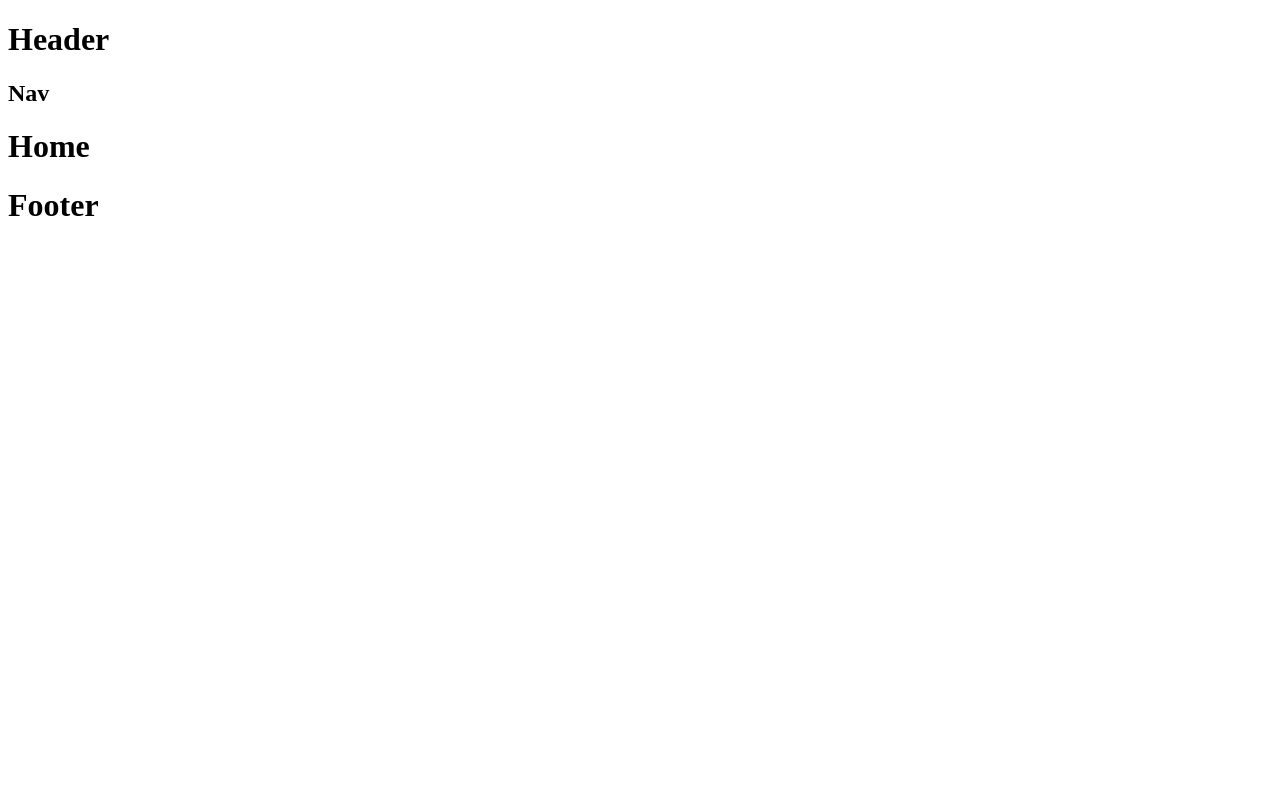
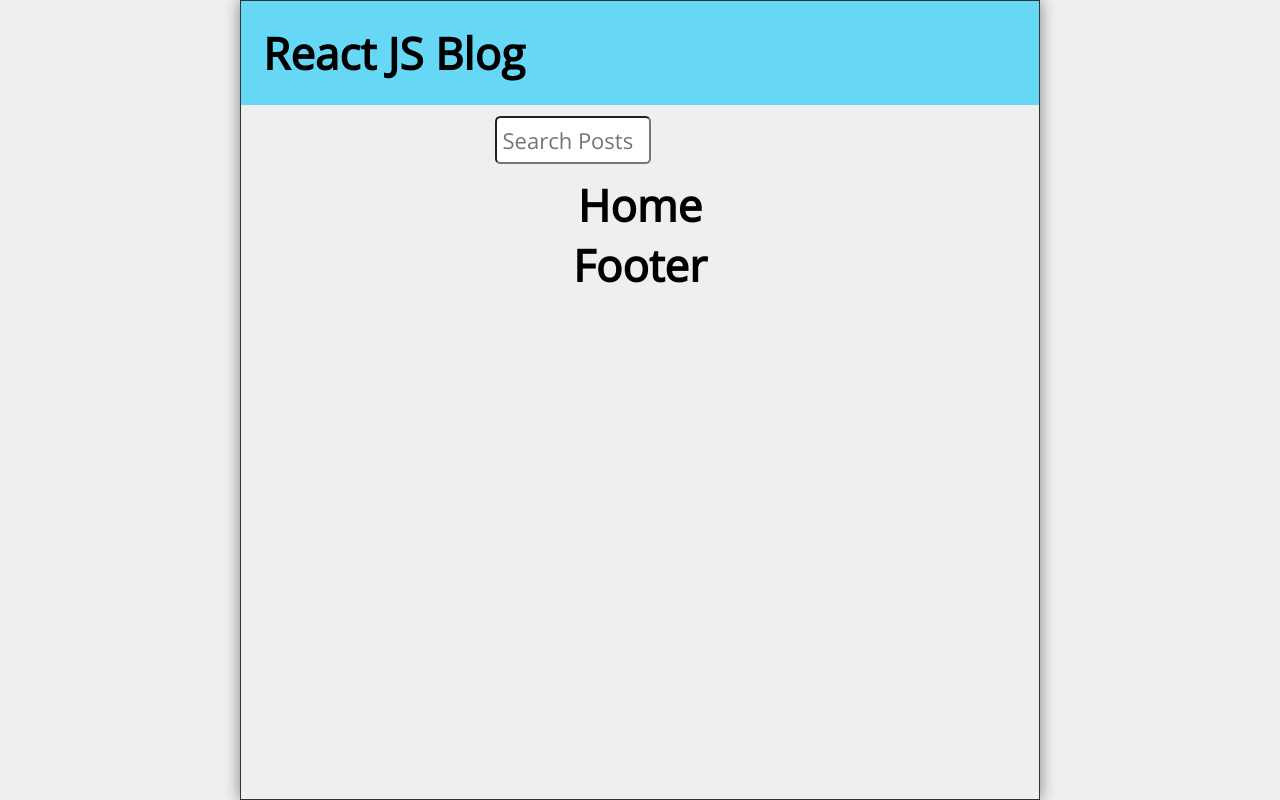
Before and after one commit to AlexisF27/react-router, a React (Create React App) app: page / in a window 1280 px wide. Built offline with nearby package versions, Linux system fonts and the light colour scheme.

Commit message:
General style, Header Nav with its components

```diff
--- a/src/App.js
+++ b/src/App.js
@@ -1,7 +1,7 @@
-//import { useEffect, useState } from 'react';
-
 // eslint-disable-next-line no-unused-vars
 import { Route, Switch, useHistory } from 'react-router'
+// eslint-disable-next-line no-unused-vars
+import { useEffect, useState } from 'react';
 
 import About from './About'
 import Footer from './Footer'
@@ -13,10 +13,11 @@
 import PostPage from './PostPage'
 
 function App() {
+    const [search, setSearch] = useState('');
     return (
         <div className="App">
-            <Header />
-            <Nav />
+            <Header title="React JS Blog"/>
+            <Nav search={search} setSearch={setSearch} />
             <Switch>
                 <Route exact path="/">
                     <Home />
--- a/src/Header.js
+++ b/src/Header.js
@@ -1,9 +1,15 @@
-export const Header = () => {
+import PropTypes from 'prop-types'
+
+export const Header = ({ title }) => {
     return (
-        <header>
-            <h1>Header</h1>
+        <header className="Header">
+            <h1>{title}</h1>
         </header>
     )
 }
 
+Header.propTypes = {
+    title: PropTypes.string.isRequired,
+}
+
 export default Header
--- a/src/Nav.js
+++ b/src/Nav.js
@@ -1,9 +1,23 @@
-const Nav = () => {
+import PropTypes from 'prop-types'
+const Nav = ({search, setSearch}) => {
     return (
-        <nav>
-            <h1>Nav</h1>
+        <nav className="nav">
+            <form className="searchForm" onSubmit={(event) => event.preventDefault()}>
+                <label htmlFor="search">Search Posts</label>
+                <input
+                id="search"
+                type="text"
+                placeholder="Search Posts"
+                value={search}
+                onChange={(e) => setSearch(e.target.value)}></input>
+            </form>
         </nav>
     )
 }
 
+Nav.propTypes = {
+    search: PropTypes.string.isRequired,
+    setSearch: PropTypes.func.isRequired,
+}
+
 export default Nav
--- /dev/null
+++ b/src/index.css
@@ -0,0 +1,271 @@
+@import url('https://fonts.googleapis.com/css2?family=Open+Sans&display=swap');
+
+* {
+  margin: 0;
+  padding: 0;
+  box-sizing: border-box;
+}
+
+html {
+  font-size: 16px;
+}
+
+body {
+  min-height: 100vh;
+  font-family: 'Open Sans', sans-serif;
+  -webkit-font-smoothing: antialiased;
+  -moz-osx-font-smoothing: grayscale;
+  display: flex;
+  background-color: #efefef;
+}
+
+#root {
+  flex-grow: 1;
+  display: flex;
+  justify-content: center;
+  align-items: center;
+}
+
+.App {
+  width: 100%;
+  max-width: 800px;
+  height: 100vh;
+  display: flex;
+  flex-direction: column;
+  justify-content: flex-start;
+  align-items: center;
+  border: 1px solid #333;
+  box-shadow: 0px 0px 15px gray;
+}
+
+.Header, .Footer {
+  width: 100%;
+  background-color: #66d8f5;
+  padding: 1rem;
+  display: flex;
+  justify-content: space-between;
+  align-items: center;
+}
+
+.Header h1 {
+  font-size: 1.5rem;
+}
+
+.Header svg {
+  font-size: 2rem;
+}
+
+.Footer {
+  padding: 0.75rem;
+  display: grid;
+  place-content: center;
+}
+
+.Nav {
+  width: 100%;
+  background-color: #333;
+  display: flex;
+  flex-direction: column;
+  justify-content: flex-start;
+  align-items: flex-start;
+}
+
+.searchForm {
+  width: 80%;
+  padding: 1rem 0 0 0.75rem;
+}
+
+.searchForm input[type="text"] {
+  font-family: 'Open Sans', sans-serif;
+  width: 100%;
+  min-height: 48px;
+  font-size: 1rem;
+  padding: 0.25rem;
+  border-radius: 0.25rem;
+  outline: none;
+}
+
+.searchForm label {
+  position: absolute;
+  left: -99999px;
+}
+
+.Nav ul {
+  color: #fff;
+  list-style-type: none;
+  display: flex;
+  flex-wrap: nowrap;
+  align-items: center;
+}
+
+.Nav li {
+  padding: 1rem;
+}
+
+.Nav li:hover,
+.Nav li:focus {
+  padding: 1rem;
+}
+
+.Nav li a {
+  color: #fff;
+  text-decoration: none;
+}
+
+.Nav li:hover,
+.Nav li:focus,
+.Nav li:hover a,
+.Nav li:focus a  {
+  background-color: #eee;
+  color: #333;
+}
+
+.Nav li:hover a,
+.Nav li:focus a {
+  cursor: pointer;
+}
+
+.Home, .NewPost, .PostPage, .About, .Missing {
+  width: 100%;
+  flex-grow: 1;
+  padding: 1rem;
+  overflow-y: auto;
+  background-color: #fff;
+}
+
+.post {
+  margin-top: 1rem;
+  padding-bottom: 1rem;
+  border-bottom: 1px solid lightgray;
+}
+
+.Home .post a {
+  text-decoration: none;
+}
+
+.Home .post a,
+.Home .post a:visited {
+  color: #000;
+}
+
+.post:first-child {
+  margin-top: 0;
+}
+
+.post:last-child {
+  border-bottom: none;
+}
+
+.postDate {
+  font-size: 0.75rem;
+  margin-top: 0.25rem;
+}
+
+.postBody {
+  margin: 1rem 0;
+}
+
+.newPostForm {
+  display: flex;
+  flex-direction: column;
+}
+
+.newPostForm label {
+  margin-top: 1rem;
+}
+
+.newPostForm input[type='text'],
+.newPostForm textarea {
+  font-family: 'Open Sans', sans-serif;
+  width: 100%;
+  min-height: 48px;
+  font-size: 1rem;
+  padding: 0.25rem;
+  border-radius: 0.25rem;
+  margin-right: 0.25rem;
+  outline: none;
+}
+
+.newPostForm textarea {
+  height: 100px;
+}
+
+.newPostForm button {
+  margin-top: 1rem;
+  height: 48px;
+  min-width: 48px;
+  border-radius: 10px;
+  padding: 0.5rem;
+  font-size: 1rem;
+  cursor: pointer;
+}
+
+.Missing h2, .PostPage h2,
+.Missing p, .PostPage p {
+  margin-bottom: 1rem;
+}
+
+.PostPage button {
+  height: 48px;
+  min-width: 48px;
+  border-radius: 0.25rem;
+  padding: 0.5rem;
+  font-size: 1rem;
+  background-color: red;
+  color: #fff;
+  cursor: pointer;
+}
+
+.statusMsg {
+  margin-top: 2rem;
+}
+
+@media only screen and (min-width: 610px) {
+  html {
+    font-size: 22px;
+  }
+
+  .Header h1 {
+    font-size: 2rem;
+  }
+
+  .Nav {
+    flex-direction: row;
+    flex-wrap: nowrap;
+    justify-content: space-between;
+    align-items: center;
+  }
+
+  .Nav ul {
+    text-align: right;
+  }
+
+  .Nav li:hover,
+  .Nav li:focus,
+  .Nav li:hover a,
+  .Nav li:focus a  {
+    background-color: #eee;
+    color: #333;
+  }
+
+  .searchForm {
+    width: 50%;
+    padding: .5rem 0;
+  }
+
+  .searchForm input[type="text"] {
+    margin-left: 0.5rem;
+  }
+
+  .newPostForm textarea {
+    height: 300px;
+  }
+}
+
+@media only screen and (min-width: 992px) {
+
+  .Header svg {
+    font-size: 3rem;
+  }
+
+}
--- a/src/index.js
+++ b/src/index.js
@@ -1,3 +1,5 @@
+import './index.css'
+
 // eslint-disable-next-line no-unused-vars
 import { Route, BrowserRouter as Router } from 'react-router-dom'
 
```
